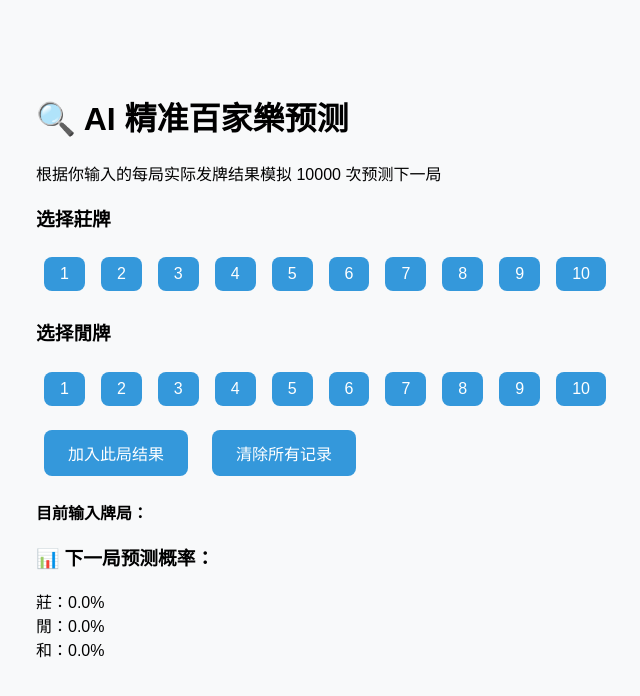
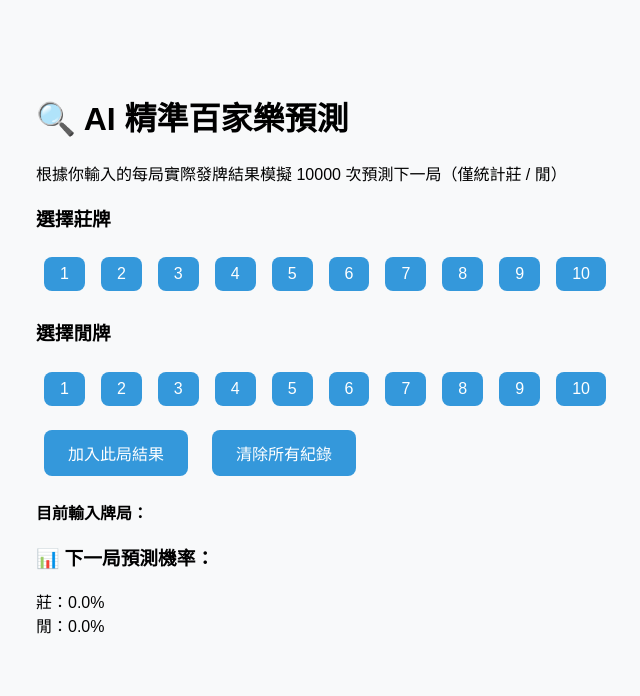
Before and after one commit to fenggou55688/ai-open-card, a React (Vite) app: page / in a window 1280 px wide. Shown: the top 696 px of the page, without its empty margins (36-676 px from the left). Built offline with nearby package versions, Linux system fonts and the light colour scheme; the HTML template or start-up script is replaced by a standard one.

Commit message:
Update App.jsx

```diff
--- a/src/App.jsx
+++ b/src/App.jsx
@@ -1,13 +1,12 @@
 import React, { useState } from 'react';
-import { simulateNextGame } from './simulateNextGame'; // 确保模拟函数正确引入
+import { simulateNextGame } from './simulateNextGame'; // 引入模擬邏輯
 
 const App = () => {
   const [rounds, setRounds] = useState([]);
-  const [prediction, setPrediction] = useState({ 莊: 0, 閒: 0, 和: 0 });
+  const [prediction, setPrediction] = useState({ 莊: 0, 閒: 0 });
   const [selectedBankerCards, setSelectedBankerCards] = useState([]);
   const [selectedPlayerCards, setSelectedPlayerCards] = useState([]);
 
-  // 选择牌的函数，存储到对应的数组
   const handleCardSelection = (cardType, cardValue) => {
     if (cardType === 'banker') {
       setSelectedBankerCards((prev) => [...prev, cardValue]);
@@ -16,10 +15,9 @@ const App = () => {
     }
   };
 
-  // 添加新的一局
   const handleAddRound = () => {
     if (selectedBankerCards.length < 2 || selectedPlayerCards.length < 2) {
-      alert('每局必须有两张牌！');
+      alert('每局必須有兩張牌！');
       return;
     }
 
@@ -28,24 +26,20 @@ const App = () => {
     setSelectedBankerCards([]);
     setSelectedPlayerCards([]);
 
-    // 模拟并获取下一局的预测结果
-    const result = simulateNextGame(newRounds, 10000); // 模拟10000局
+    const result = simulateNextGame(newRounds, 10000); // 模擬 10000 次
     setPrediction(result);
   };
 
-  // 清除所有记录
   const handleClear = () => {
     setRounds([]);
-    setPrediction({ 莊: 0, 閒: 0, 和: 0 });
+    setPrediction({ 莊: 0, 閒: 0 });
   };
 
-  // 获取百分比
   const getPercentage = (count) => {
-    const total = prediction.莊 + prediction.閒 + prediction.和;
+    const total = prediction.莊 + prediction.閒;
     return total === 0 ? '0.0' : ((count / total) * 100).toFixed(1);
   };
 
-  // 渲染选择按钮
   const renderCardButtons = (cardType) => {
     const cards = [1, 2, 3, 4, 5, 6, 7, 8, 9, 10];
     return (
@@ -65,26 +59,26 @@ const App = () => {
 
   return (
     <div style={{ padding: '2rem', fontFamily: 'Arial' }}>
-      <h1>🔍 AI 精准百家樂预测</h1>
-      <p>根据你输入的每局实际发牌结果模拟 10000 次预测下一局</p>
+      <h1>🔍 AI 精準百家樂預測</h1>
+      <p>根據你輸入的每局實際發牌結果模擬 10000 次預測下一局（僅統計莊 / 閒）</p>
 
       <div style={{ marginBottom: '1rem' }}>
-        <h3>选择莊牌</h3>
+        <h3>選擇莊牌</h3>
         {renderCardButtons('banker')}
 
-        <h3>选择閒牌</h3>
+        <h3>選擇閒牌</h3>
         {renderCardButtons('player')}
 
         <button onClick={handleAddRound} style={{ marginTop: '1rem' }}>
-          加入此局结果
+          加入此局結果
         </button>
         <button onClick={handleClear} style={{ marginLeft: '1rem' }}>
-          清除所有记录
+          清除所有紀錄
         </button>
       </div>
 
       <div>
-        <strong>目前输入牌局：</strong>
+        <strong>目前輸入牌局：</strong>
         <ul>
           {rounds.map((r, i) => (
             <li key={i}>
@@ -95,10 +89,9 @@ const App = () => {
       </div>
 
       <div style={{ marginTop: '1rem' }}>
-        <h3>📊 下一局预测概率：</h3>
+        <h3>📊 下一局預測機率：</h3>
         <div>莊：{getPercentage(prediction.莊)}%</div>
         <div>閒：{getPercentage(prediction.閒)}%</div>
-        <div>和：{getPercentage(prediction.和)}%</div>
       </div>
     </div>
   );
```
